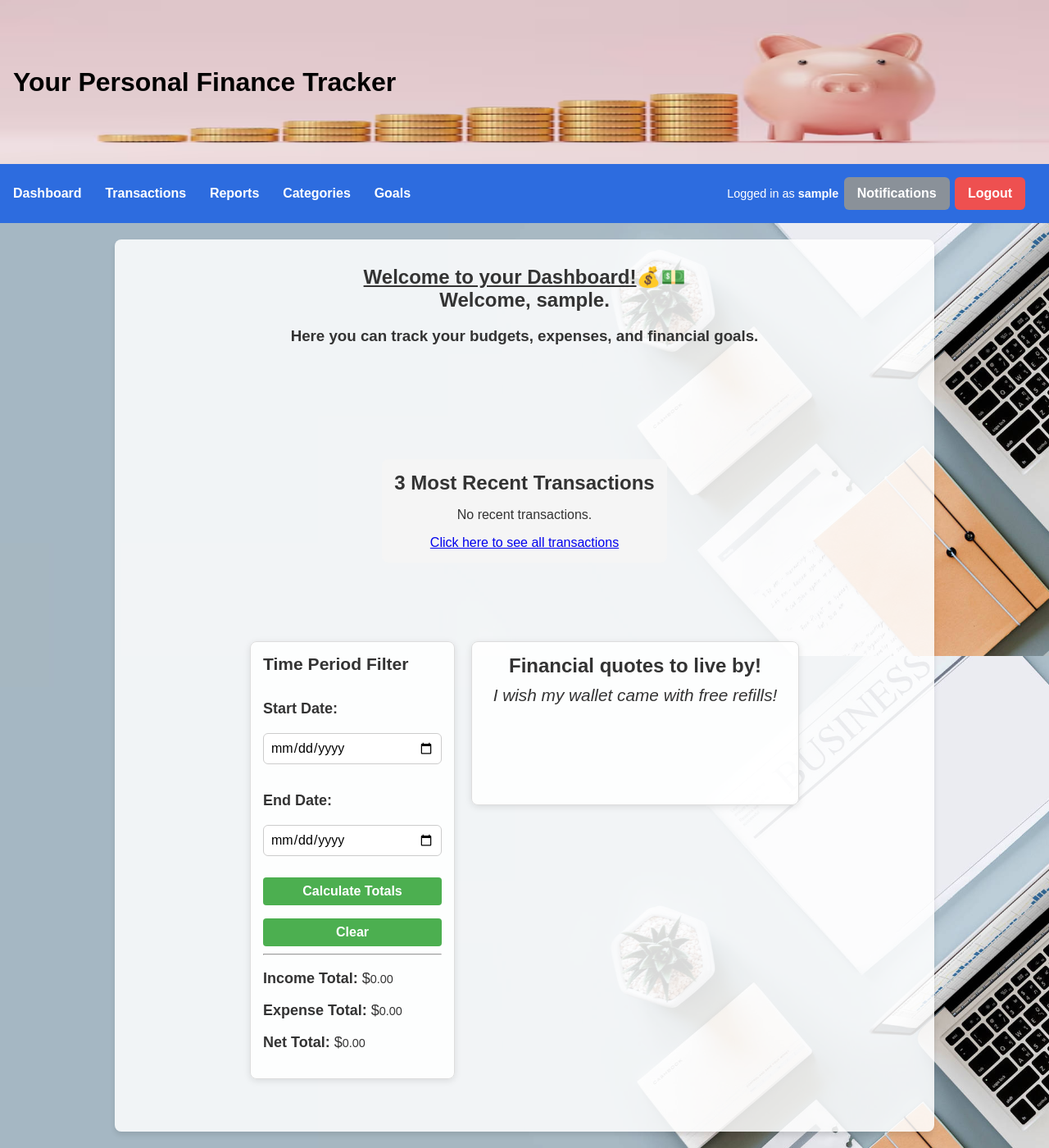
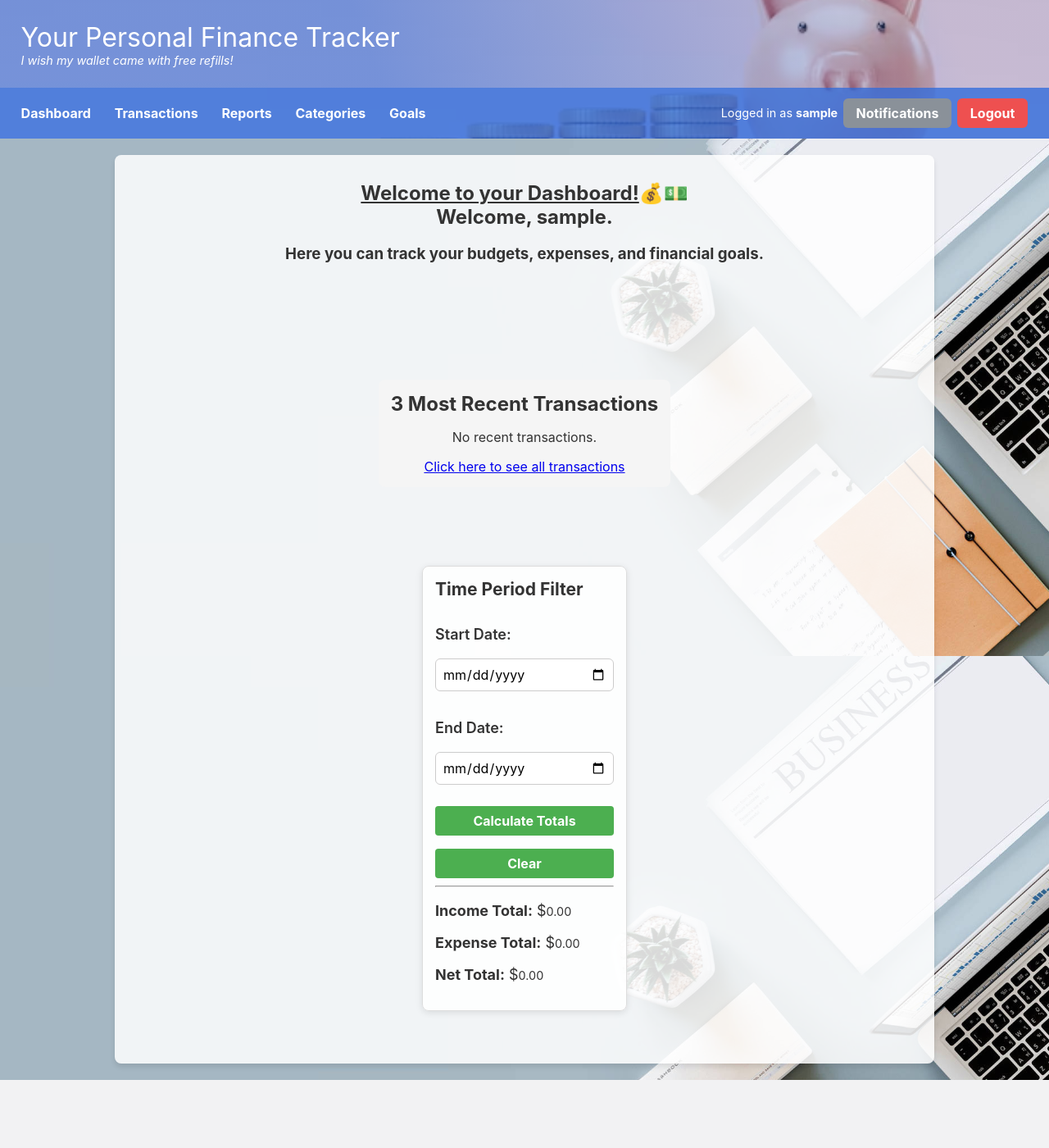
Before and after one commit to familycrest/personal-finance-tracker, a Django app: page /finances/dashboard/ in a window 1280 px wide. Shown: the whole page at 82% size. After the commit the page ends 1317 px from the top, so only its background shows below. Run offline with Django 5.2, Linux system fonts and the light colour scheme; the visitor is signed in with stand-in values (Sample User, id 1); data that the repository does not hold is empty.

Commit message:
polish navbar and header

```diff
--- a/apps/finances/static/finances/css/goals.css
+++ b/apps/finances/static/finances/css/goals.css
@@ -90,7 +90,8 @@ dialog::backdrop {
 }
 
 /* Goals add buttons */
-.goal-add-button, goal-ed {
+.goal-add-button,
+goal-ed {
   background: #007bff;
   color: white;
 }
--- a/apps/finances/static/finances/js/dashboard.js
+++ /dev/null
@@ -1,116 +0,0 @@
-document.addEventListener('DOMContentLoaded', function() {
-    // assign values to start at 0 and declare start and end date variables
-    let totalIncome = 0, totalExpense = 0;
-    // list of random "hilarious" quotes
-    const quotes = [
-        "When does it rain money? When there's change in the air",
-        "My wallet is like an onion, opening it makes me cry.",
-        "Girls just wanna have funds.",
-        "My friends say I'm cheap, but I'm not buying it.",
-        "What did the duck say after going shopping? Put it on my bill.",
-        "If money doesn't grow on trees, then why do banks have branches?",
-        "What do you call a belt made of $100? A waist of money.",
-        "Why is money called dough? Because we need it.",
-        "Knock, knock. Who's there? I.O... I.O who? Me, when can pay me back?",
-        "Where do polar bears keep their money? At a snow bank.",
-        "What do you call pasts with no money? Penne-less.",
-        "Knock, knock. Who's there? Cash... Cash who? No, thanks, I prefer peanuts",
-        "Why are money jokes funny? Because they make cents!",
-        "Pigeons are the richest birds. They don't mind making deposits on expensive cars.",
-        "I wish my wallet came with free refills!",
-        "Why did the robber take a bath before he robbed the bank? To make a clean getaway."
-    ];
-
-    // display random quote js
-    const quoteBox = document.getElementById("quoteBox");
-    if (quoteBox) {
-        quoteBox.textContent = quotes[Math.floor(Math.random() * quotes.length)];
-    }
-
-    // clear button js
-    const periodFilterResetButton = document.querySelector("#period-filter-reset-button");
-    if (periodFilterResetButton) {
-        periodFilterResetButton.addEventListener('click', function() {
-            // this clear the dates and money totals in filter without needed to refresh
-            document.getElementById("start_date_input").value = "";
-            document.getElementById("end_date_input").value = "";
-
-            // the clear button now also clears income, expense, and net total WITHOUT refreshing!
-            const incomeTotal = document.getElementById("income-total-display");
-            const expenseTotal = document.getElementById("expense-total-display");
-            const netTotal = document.getElementById("net-total-display");
-
-            if (incomeTotal) incomeTotal.textContent = "0";
-            if (expenseTotal) expenseTotal.textContent = "0";
-            if (netTotal) netTotal.textContent = "0";
-
-            // reset totals back to 0 when hitting clear
-            totalIncome = 0;
-            totalExpense = 0;
-        });
-    }
-
-    // calculate button js so it doesn't refresh when adding up totals
-    const calculateButton = document.getElementById("calculate-button");
-    if (calculateButton) {
-        calculateButton.onclick = function() {
-            // reset the totals back to prevent adding old amounts
-            totalIncome = 0;
-            totalExpense = 0;
-
-            const startDateInput = document.getElementById("start_date_input").value;
-            const endDateInput = document.getElementById("end_date_input").value;
-
-            // convert input dates(strings) to objects
-            function fixInputDate(inputValue) {
-
-                // first check if input was given, returns null if so
-                if (!inputValue) return null;
-
-                // the input type is date in the format yyyy-mm-dd, temporarily remove the dashes and makes it a list of strings
-                const parts = inputValue.split('-');
-
-                const newDate = new Date(parts[0], parts[1] - 1, parts[2]);
-                // make sure the date starts at midnight
-                newDate.setHours(0,0,0,0); // make sure comparison ignores time
-
-                // return the new date in proper format to be compared
-                return newDate;
-            }
-
-            // insert dates into the parseInputDate function
-            const startDate = fixInputDate(startDateInput);
-            const endDate = fixInputDate(endDateInput);
-
-            // iterate through the table rows to gather data
-            document.querySelectorAll(".transactions-table tbody tr").forEach(row => {
-                // the dates in the transactions are gathered as strings initially from transactions table
-                const transactionDateString = row.children[0].textContent.trim();
-
-                // convert transaction date to an object so it can be properly compared by other variable
-                // cannot compare strings to objects!
-                const transactionDate = new Date(transactionDateString); // match formatting for year, month[Index], and day
-                transactionDate.setHours(0,0,0,0); // set time to midnight
-
-                // < & > include the start and end dates
-                if (startDate && transactionDate < startDate) return;
-                if (endDate && transactionDate > endDate) return;
-
-                // strip the $ and , for calculations
-                const transactionAmount = parseFloat(row.children[2].textContent.replace(/[$,]/g,""));
-                const transactionType = row.children[3].textContent.trim();
-
-                // skips the amount if it's empty
-                if (isNaN(transactionAmount)) return;
-
-                // sum up income/expense totals
-                transactionType === "Income" ? totalIncome += transactionAmount : totalExpense += transactionAmount;
-            });
-
-            // update totals without refreshing to the hundredth decimal place
-            document.getElementById("income-total-display").textContent = totalIncome.toFixed(2);
-            document.getElementById("expense-total-display").textContent = totalExpense.toFixed(2);
-            document.getElementById("net-total-display").textContent = (totalIncome - totalExpense).toFixed(2);
-        }
-    }
-});
--- a/apps/finances/templates/finances/dashboard.html
+++ b/apps/finances/templates/finances/dashboard.html
@@ -96,14 +96,7 @@
                         <strong>Net Total:</strong> $<span id="net-total-display">{{ net_total|default:"0"|floatformat:2 }}</span>
                     </p>
                 </div>
-                <div class="money-quote-sidebar">
-                    <h2>Financial quotes to live by!</h2>
-                    <div id="quoteBox"></div>
-                </div>
             </div>
         </div>
     </main>
 {% endblock content %}
-{% block extra_scripts %}
-    <script src="{% static 'finances/js/dashboard.js' %}" defer></script>
-{% endblock extra_scripts %}
--- a/static/css/base.css
+++ b/static/css/base.css
@@ -7,20 +7,25 @@
 /* General reset and base styles - applies to all elements*/
 * {
   box-sizing: border-box;
-    font-family: sans-serif;
+  font-family: Inter, sans-serif;
 }
 
 body {
   background-color: #f5f7fa; /* fallback color if image doesn't load */
   background-image: url("../img/dashboard_background.jpg"); /* path to your image */
-    background-size: cover;       /* makes the image fill the screen */
-    background-position: center;  /* centers the image */
+  background-size: cover; /* makes the image fill the screen */
+  background-position: center; /* centers the image */
   background-repeat: no-repeat; /* prevents repeating tiles */
   background-attachment: fixed; /* keeps background fixed during scroll */
   color: #333;
   padding: 0;
   margin: 0;
-    background-color: rgba(255, 255, 255, 0.85); /* make it so the background is more transparent */
+  background-color: rgba(
+    255,
+    255,
+    255,
+    0.85
+  ); /* make it so the background is more transparent */
 
   display: flex;
   flex-direction: column;
@@ -50,15 +55,22 @@ body {
 
   border-radius: 8px;
 
-    background-color: rgba(255, 255, 255, 0.85); /* make it so the background is more transparent */
-    box-shadow: 0 4px 6px rgba(0,0,0,0.1);
+  background-color: rgba(
+    255,
+    255,
+    255,
+    0.85
+  ); /* make it so the background is more transparent */
+  box-shadow: 0 4px 6px rgba(0, 0, 0, 0.1);
 }
 
-span.info-title > h1, span.info-title > h2 {
+span.info-title > h1,
+span.info-title > h2 {
   margin-bottom: 0;
 }
 
-h1, h2 {
+h1,
+h2 {
   margin-bottom: 0;
   margin-top: 0;
 }
@@ -69,32 +81,42 @@ section.v-flex {
   flex-direction: column;
 }
 
-.top-banner {
-    width: 100%;                   /* span full width */
-    height: 200px;                 /* adjust height as needed */
-    background-image: url('../img/pink_banner.jpg'); /* path to your banner image */
-    background-size: 100% 200px;        /* image covers entire div */
-    background-position: bottom;   /* center image */
-    background-repeat: no-repeat;
-    display: flex;
-    align-items: center;
-    justify-content: left;
-    color: black;                  /* text color on top of banner */
-    font-size: 2rem;
-    font-weight: bold;
-    padding: 1rem;
-}
-
-.top-banner .banner-img {
-    height: 30px; /* adjust to fit banner */
-    width: auto;
-}
-
 /* Header and Navigation */
-/* creates blue strip with white text inside */
 header {
   position: sticky;
   top: 0;
+
+  background-image: url("../img/pink_banner.jpg"); /* path to your banner image */
+  background-size: cover; /* image covers entire div */
+  background-position: center; /* center image */
+  background-repeat: no-repeat;
+}
+
+.top-banner {
+  width: 100%;
+
+  display: flex;
+  flex-direction: column;
+
+  align-items: left;
+  justify-content: left;
+
+  color: white;
+  background: linear-gradient(
+    249deg,
+    rgba(88, 142, 243, 0.2) 10%,
+    color-mix(in srgb, var(--bg-blue) 60%, transparent) 64.6%
+  );
+
+  padding: 1.6rem;
+}
+
+.top-banner h1 {
+  font-weight: 400;
+}
+
+span#quote-line {
+  font-style: italic;
 }
 
 nav {
@@ -103,12 +125,13 @@ nav {
   flex-wrap: wrap;
   gap: 0.8em;
 
-    padding: 1rem;
   justify-content: left;
   align-items: center;
 
-    background-color: var(--bg-blue);
+  background-color: color-mix(in srgb, var(--bg-blue) 80%, transparent);
   color: white;
+
+  padding: 0.8rem 1.6rem 0.8rem 1.6rem;
 }
 
 nav a {
@@ -146,7 +169,8 @@ form {
   margin-top: 1.5rem;
 }
 
-label, legend {
+label,
+legend {
   font-weight: 600;
 }
 
@@ -179,9 +203,10 @@ form select {
   width: 100%;
 }
 
-button, .pretend-btn {
+button,
+.pretend-btn {
   border: none;
-    padding: 0.7rem 1rem;
+  padding: 0.5rem 1rem;
   border-radius: 6px;
   color: white;
   font-weight: bold;
@@ -198,11 +223,11 @@ inputarea.h-flex {
 }
 
 .btn-bg-secondary {
-    background-color:  #8A9199;
+  background-color: #8a9199;
 }
 
 .btn-bg-secondary:hover {
-    background-color:  #5C6166;
+  background-color: #5c6166;
 }
 
 .btn-bg-primary {
@@ -214,7 +239,7 @@ inputarea.h-flex {
 }
 
 .btn-bg-important {
-    background-color: #F2AE49;
+  background-color: #f2ae49;
   box-shadow: 0px 0px 8px white;
 }
 
@@ -291,7 +316,8 @@ tr {
   line-height: 0.75rem;
 }
 
-td, th {
+td,
+th {
   padding: 0.75rem;
 }
 
@@ -309,11 +335,6 @@ td, th {
   flex: auto;
 }
 
-div#notification-panel-container {
-    position: sticky;
-    overflow: hidden;
-}
-
 div#notification-panel {
   position: fixed;
   bottom: 0;
@@ -324,7 +345,7 @@ div#notification-panel {
   padding: 0.8em;
   padding-right: 1em;
   border-radius: 8px;
-    box-shadow: 0px 0px 4px black ;
+  box-shadow: 0px 0px 4px black;
   border: none;
   flex-direction: column;
   gap: 0.4em;
--- a/templates/base.html
+++ b/templates/base.html
@@ -15,18 +15,18 @@
         {% endblock extra_head %}
         <link rel="stylesheet" href="{% static 'css/base.css' %}">
         <script defer src="{% static 'js/base.js' %}"></script>
+        {% if user.is_authenticated %}
+            <script src="{% static 'js/quotes.js' %}" defer></script>
+        {% endif %}
     </head>
     <body>
         <header>
             <!-- insert a banner -->
             <div class="top-banner">
-                <p>Your Personal Finance Tracker</p>
+                <h1>Your Personal Finance Tracker</h1>
+                <span id="quote-line"></span>
             </div>
             <nav>
-                <!-- this makes the home button go away on the dash after logging in -->
-                {% if not user.is_authenticated %}
-                    <a id="nav-home" href="{% url 'home' %}">Home</a> <!--Create navigation bar for home-->
-                {% endif %}
                 {% if user.is_authenticated %}
                     <a id="nav-dashboard" href="{% url 'dashboard' %}">Dashboard</a> <!--Create navigation bar for dashboard homepage-->
                     <a id="nav-transactions" href="{% url 'transactions' %}">Transactions</a>
@@ -45,7 +45,6 @@
                             <button id="logout_submit" class="btn-bg-negative" type="submit">Logout</button>
                         </form>
                     </div>
-                    <div id="notification-panel-container">
                     <div id="notification-panel" popover>
                         <span class="info-title">
                             <h2 style="display: inline">Notifications</h2>
@@ -62,8 +61,8 @@
                             {% endfor %}
                         </ul>
                     </div>
-                    </div>
                 {% else %}
+                    <a id="nav-home" href="{% url 'home' %}">Home</a>
                     <a id="nav-signup" href="{% url 'signup' %}">Signup</a>
                     <a id="nav-login" href="{% url 'login' %}">Login</a>
                 {% endif %}
```
Also changed, not shown: static/js/quotes.js (added, +128 -0 lines). Lines whose indentation alone changed are shown as unchanged.
